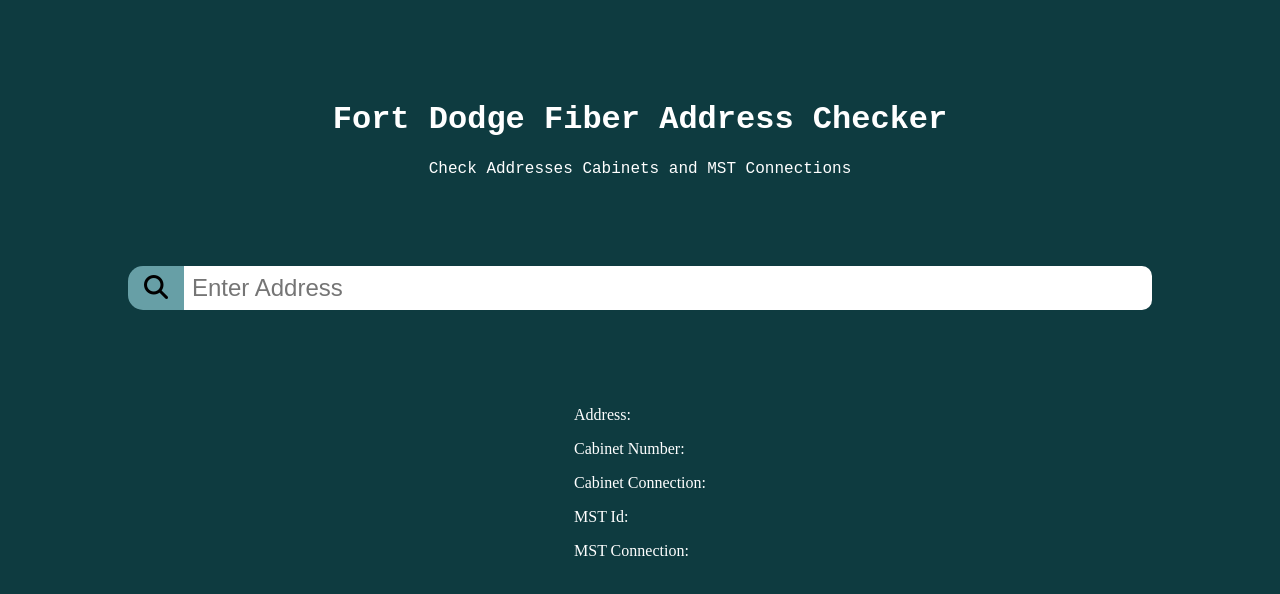
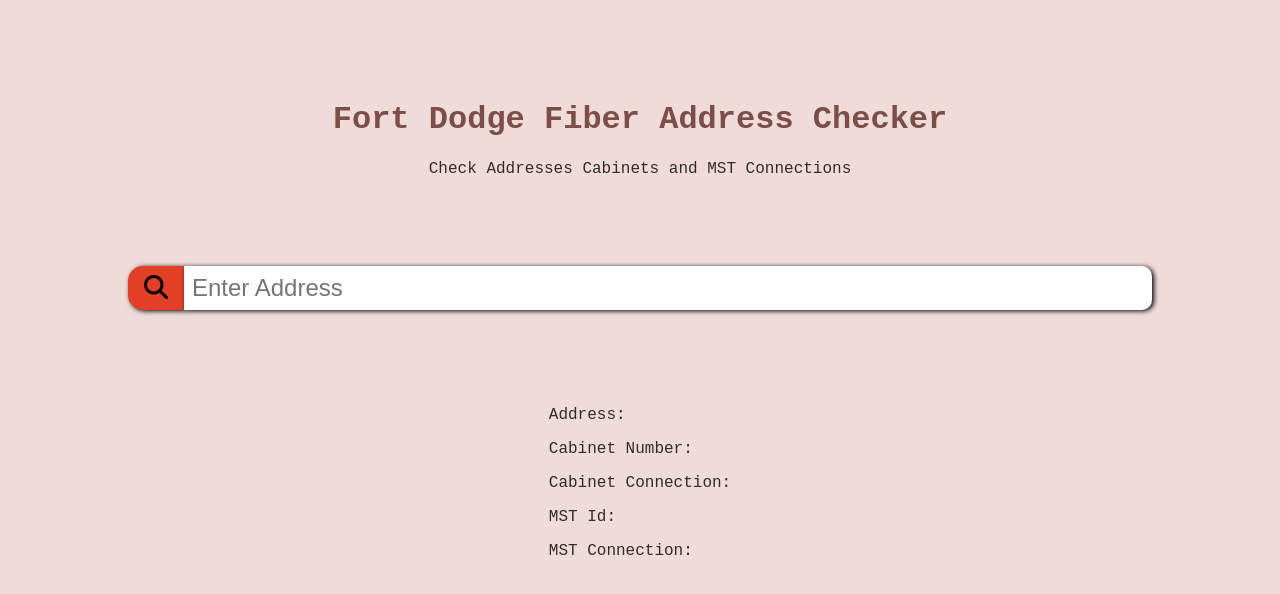
Before and after one commit to leocoding0326/fdfiber-checker, a website with bundled scripts: page index.html in a window 1280 px wide. Built offline with nearby package versions, Linux system fonts and the light colour scheme; a web font is replaced by a local one.

Commit message:
Change some styles for accessibility

```diff
--- a/style.css
+++ b/style.css
@@ -7,7 +7,9 @@
 /* Universal Styles */
 
 body {
-   background-color: #0E3B40;
+   font-family: "Google Sans Code", monospace;
+   color: #332B2A;
+   background-color: #EFDCD9;
 }
 
 main,
@@ -21,14 +23,16 @@ main {
     min-height: 80vh;
     flex-direction: column;
     justify-content: space-evenly;
-    color: white;
 }
 
 /* Titles Styling */
 
 .titles {
     text-align: center;
-    font-family: "Google Sans Code", monospace;
+}
+
+.titles h1 {
+    color:#7D4E47;
 }
 
 /* Search Bar Styles */
@@ -46,6 +50,7 @@ main {
     border-radius: 0 10px 10px 0;
     flex: 1;
     padding: .5rem;
+    box-shadow: 2px 1px 5px;
 }
 
 #address-input:focus {
@@ -61,9 +66,10 @@ main {
 }
 
 .search-btn {
-    background-color:#679FA6;
+    background-color:#E33F27;
     border-radius: 15px 0 0 15px;
     padding: .5rem 1rem;
+    box-shadow: 2px 1px 5px;
 }
 
 .clear-btn {
```
Also changed, not shown: media/images/search-file-background.jpg (added), media/images/search_background_shark.jpg (deleted), media/images/search_background_tech.jpg (deleted).
